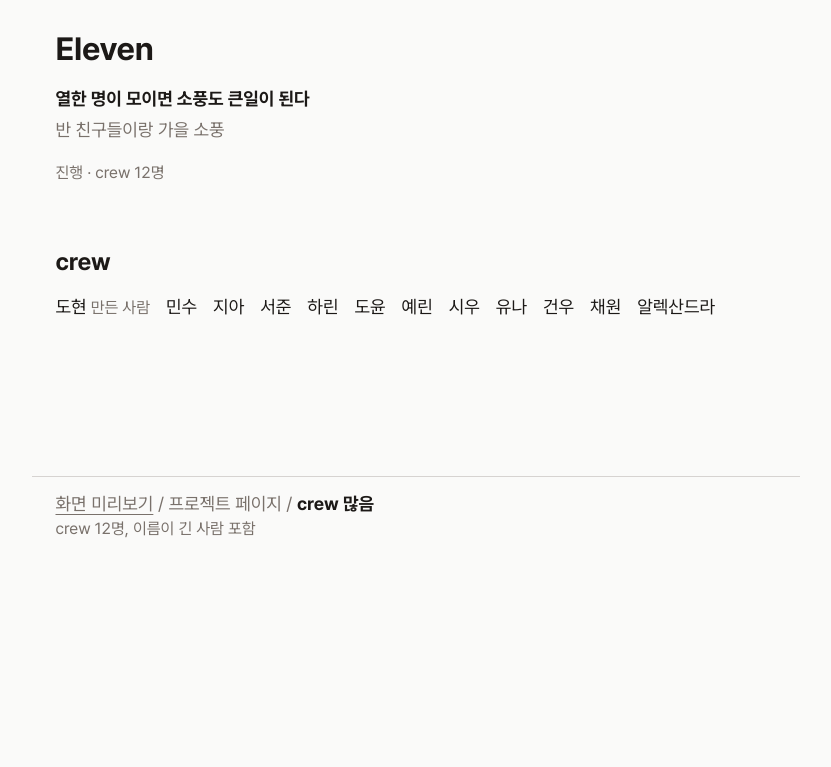
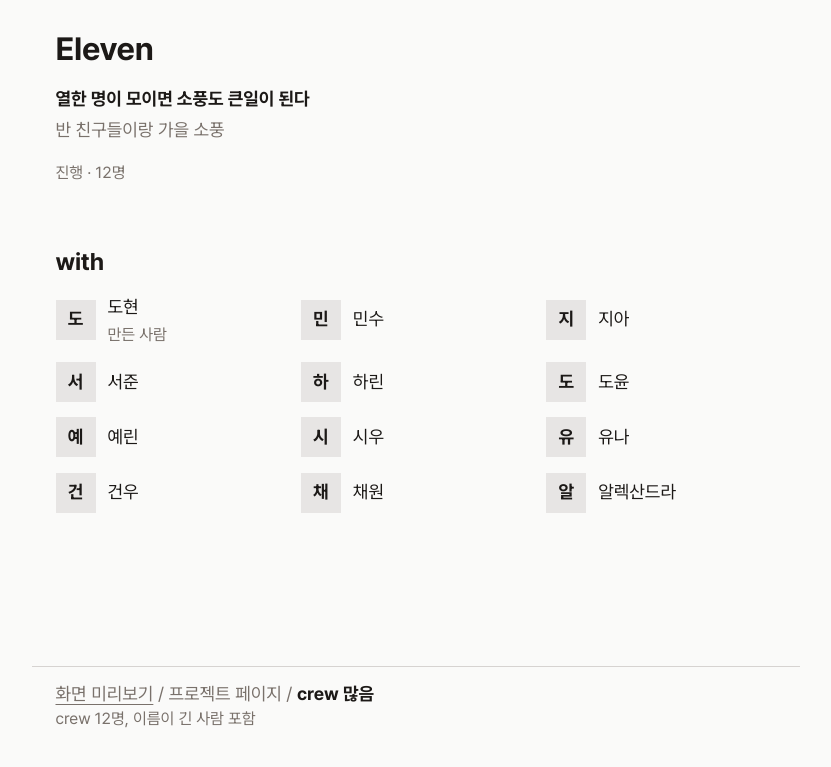
Before and after one commit to kimzeze/caper, a Next.js app: page /preview/caper-page/big-crew in a window 1280 px wide. Shown: the part 1009-1776 px from the top of the page, without its empty margins (217-1048 px from the left). Before the commit the page ends 1596 px from the top, so only its background shows below. Built offline with nearby package versions, Linux system fonts and the light colour scheme.

Commit message:
feat(web): 참석자를 with 프로필로 표시
crew 구역을 with 로 바꾸고, 이름 첫 글자 네모 칸 + 이름 + 만든 사람을 폰 두 줄·데스크탑 세 줄 격자로 보인다. 상태 줄은 사람 수만 남기고, 홈 소개 문장의 crew 는 함께할 사람으로 바꾼다.

```diff
--- /dev/null
+++ b/src/shared/ui/avatar.tsx
@@ -0,0 +1,24 @@
+import { clsx } from "clsx";
+
+// 프로필 사진 자리 — 이름 첫 글자를 넣은 네모 칸(둥근 모서리 없음). 사진은 로그인이 붙으면 같은 칸에 넣는다.
+// 이름은 옆에 따로 쓰므로 칸은 화면 읽기가 건너뛴다.
+export default function Avatar({
+  name,
+  className,
+}: {
+  name: string;
+  className?: string;
+}) {
+  const initial = [...name.trim()][0]?.toUpperCase() ?? "";
+  return (
+    <span
+      aria-hidden="true"
+      className={clsx(
+        "inline-flex size-10 shrink-0 items-center justify-center bg-muted font-bold select-none",
+        className,
+      )}
+    >
+      {initial}
+    </span>
+  );
+}
--- a/src/views/home/ui/home-page.tsx
+++ b/src/views/home/ui/home-page.tsx
@@ -13,7 +13,7 @@ export function HomePage() {
         <h1 className="mt-[0.25rlh]">평범한 계획을 한 편의 영화로</h1>
         <p className="mt-[1rlh]">
           친구랑 물로켓 만들기 같은 계획에 영화 제목 같은 이름을 붙이고,
-          포스터를 만들고, crew를 모아 해 보고, 남깁니다.
+          포스터를 만들고, 함께할 사람을 모아 해 보고, 남깁니다.
         </p>
         <p className="mt-[1.5rlh]">
           <ButtonLink href="/new" variant="primary">
--- a/src/widgets/caper-detail/ui/caper-detail.tsx
+++ b/src/widgets/caper-detail/ui/caper-detail.tsx
@@ -6,9 +6,10 @@ import {
   formatSchedule,
   scheduleDateTime,
 } from "@/entities/caper";
+import Avatar from "@/shared/ui/avatar";
 import Markdown from "@/shared/ui/markdown";
 
-// 사진 아래 내용: 제목 → 슬로건 → 부제 → 날짜 → 상태·crew 수 → 설명 → crew.
+// 사진 아래 내용: 제목 → 슬로건 → 부제 → 날짜 → 상태·사람 수 → 설명 → with(crew 프로필).
 // 제목을 표지 위에 얹었으면 showTitle 을 끄고 여기서는 그리지 않는다.
 export function CaperDetail({
   caper,
@@ -53,23 +54,23 @@ export function CaperDetail({
           !caper.schedule && "mt-[0.5rlh]",
         )}
       >
-        {CAPER_STATUS_LABEL[caper.status]} · crew {caper.crew.length}명
+        {CAPER_STATUS_LABEL[caper.status]} · {caper.crew.length}명
       </p>
       {caper.description && (
         <Markdown className="mt-[1.5rlh]">{caper.description}</Markdown>
       )}
       <section className="mt-[2rlh]">
-        <h2>crew</h2>
-        <ul className="mt-[0.5rlh] flex flex-wrap gap-x-4 gap-y-[0.25rlh]">
+        <h2>with</h2>
+        <ul className="mt-[0.5rlh] grid grid-cols-2 gap-x-4 gap-y-[0.5rlh] sm:grid-cols-3">
           {[...owners, ...members].map((member) => (
-            <li key={member.id}>
-              {member.name}
-              {member.role === "owner" && (
-                <span className="text-base text-muted-foreground">
-                  {" "}
-                  만든 사람
-                </span>
-              )}
+            <li key={member.id} className="flex min-w-0 items-center gap-3">
+              <Avatar name={member.name} />
+              <div className="min-w-0">
+                <p className="truncate">{member.name}</p>
+                {member.role === "owner" && (
+                  <p className="text-base text-muted-foreground">만든 사람</p>
+                )}
+              </div>
             </li>
           ))}
         </ul>
```
